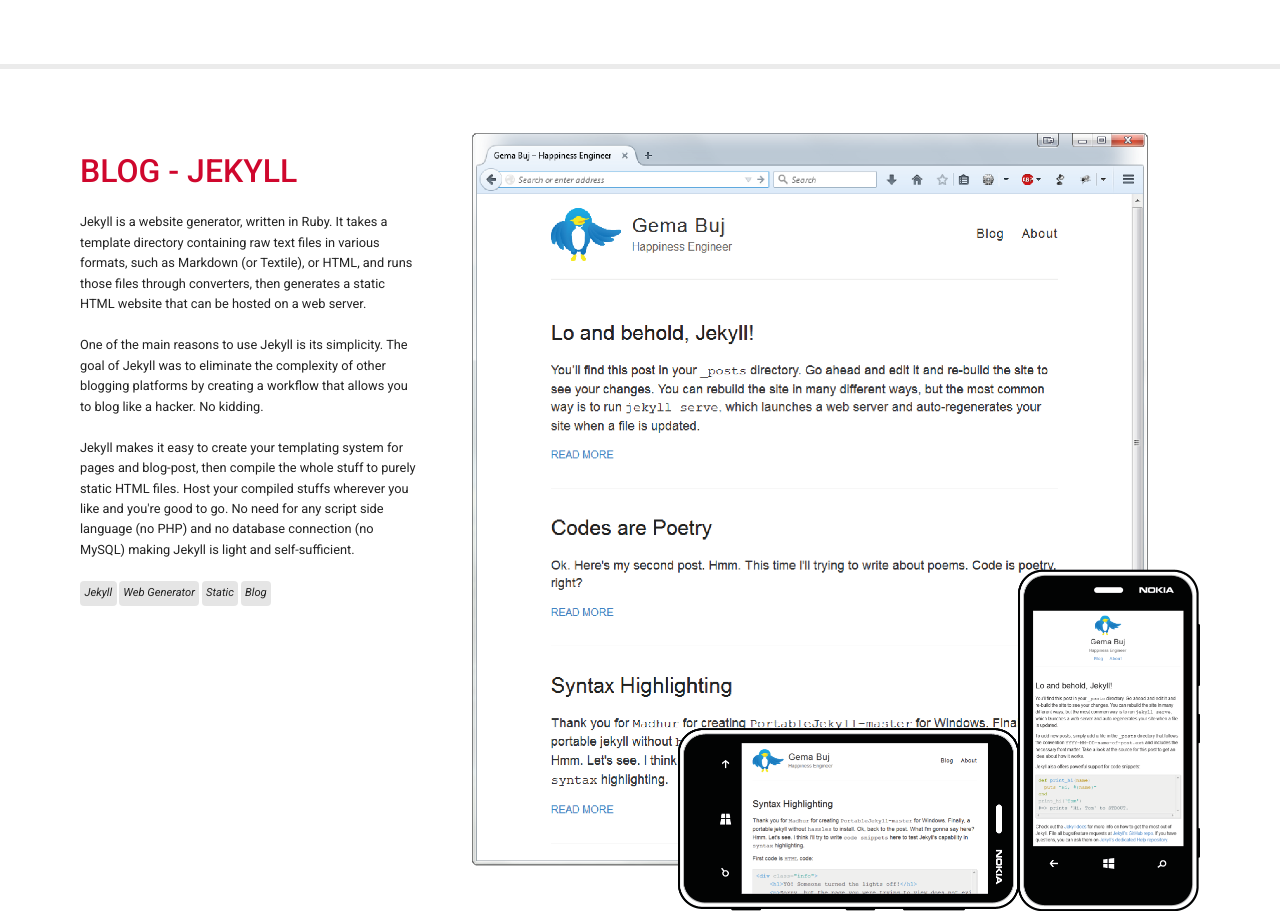
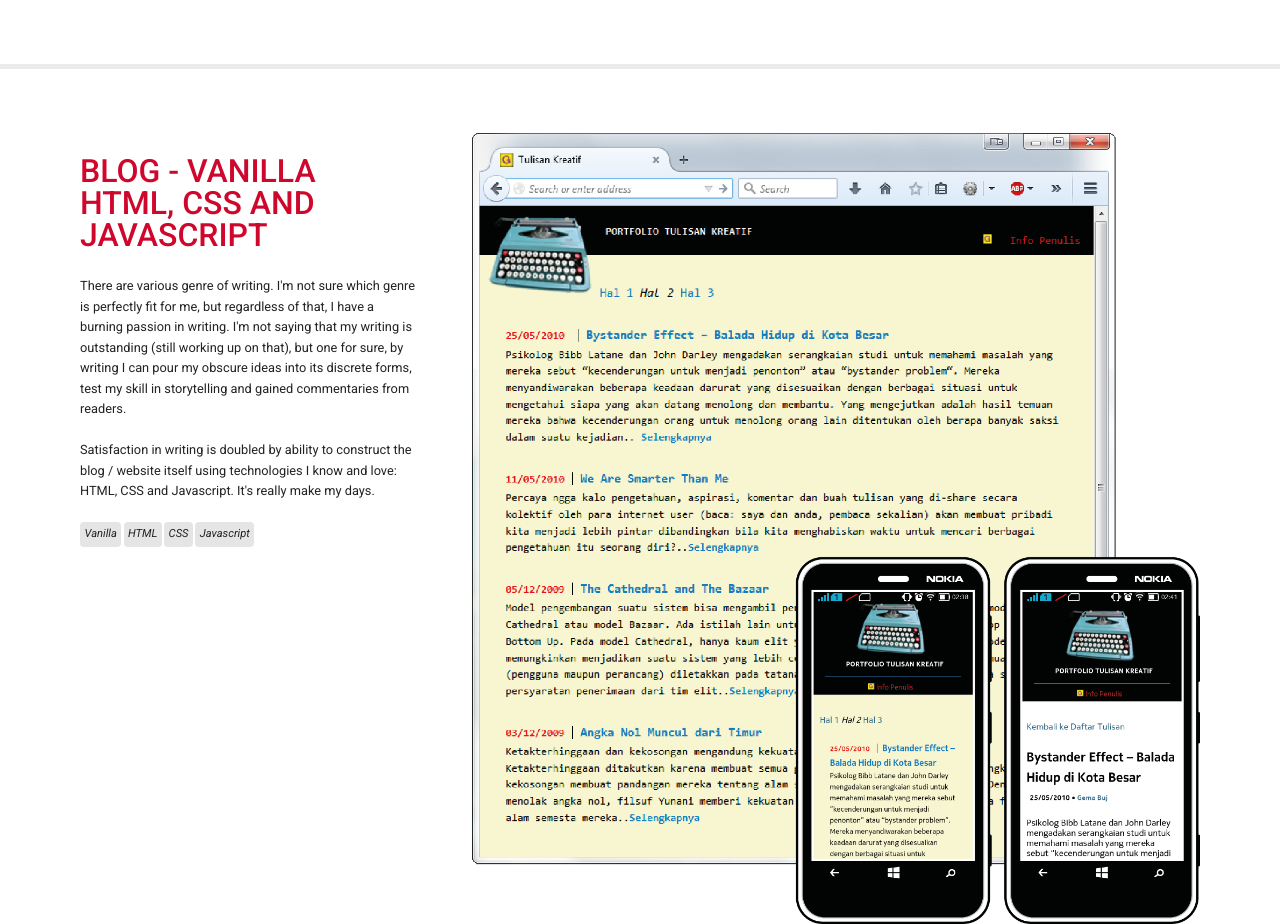
Before and after one commit to echo-man/echo-man.github.io, a plain HTML site: page index.html in a window 1280 px wide. Shown: the part 1775-2699 px from the top of the page. Drawn offline with Linux system fonts and the light colour scheme.

Commit message:
adding material
add new portfolio

```diff
--- a/index.html
+++ b/index.html
@@ -43,6 +43,17 @@
               <p> <strong>BETTER ANSWERS  </strong>is an example of how I designed and created a responsive website using Foundation's grid system. By using this grid system, it is easier for me to add new content to the website in a consistent way. Similar responsive results also gained by using Bootstrap, Neat, 960 Grid System and others CSS frameworks, or by using media queries, so the design can adapt to changes in screen resolution and viewport dimensions.   </p><small class="tags"><span class="tag">Grids</span><span class="tag">CSS Frameworks</span><span class="tag">Responsive</span></small>
             </header>
             <figure><img src="img/web1.png" alt="If you can see this text, that's mean there's problem in image loading procedures. We're truly sorry."></figure>
+          </div>
+        </section>
+        <!--project-->
+        <section class="project">
+          <div class="container">
+            <header class="proj-header">
+              <h1><a href="">Blog - Vanilla HTML, CSS and Javascript</a></h1>
+              <p>There are various genre of writing. I'm not sure which genre is perfectly fit for me, but regardless of that, I have a burning passion in writing. I'm not saying that my writing is outstanding (still working up on that), but one for sure, by writing I can pour my obscure ideas into its discrete forms, test my skill in storytelling and gained commentaries from readers. </p>
+              <p>Satisfaction in writing is doubled by ability to construct the blog / website itself using technologies I know and love: HTML, CSS and Javascript. It's really make my days.</p><small class="tags"><span class="tag">Vanilla</span><span class="tag">HTML</span><span class="tag">CSS</span><span class="tag">Javascript</span></small>
+            </header>
+            <figure><img src="img/kreatif2.png" alt="If you can see this text, that's mean there's problem in image loading procedures. We're truly sorry."></figure>
           </div>
         </section>
         <!--project-->
```
Also changed, not shown: img/kreatif2.png (added).
